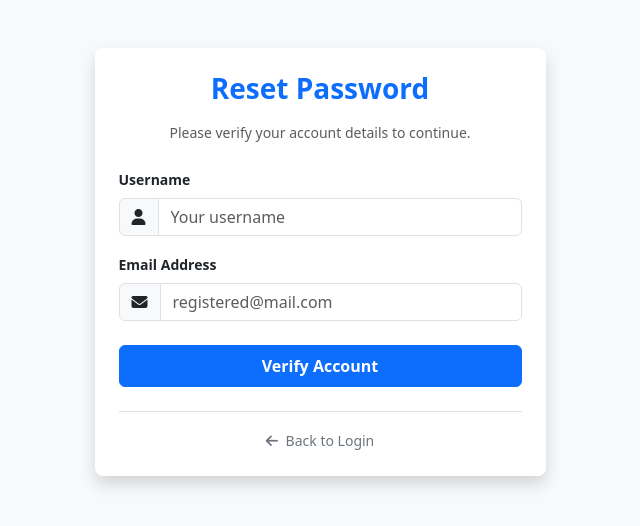
After one commit to Aayushkassey/Assignment, a Django app: page /accounts/forget-password/ in a window 1280 px wide. The commit adds this page. Shown: the top 526 px of the page, without its empty margins (320-960 px from the left). Run offline with Django 5.2, Linux system fonts and the light colour scheme.

Commit message:
Forget Pass

```diff
--- a/proj/accounts/urls.py
+++ b/proj/accounts/urls.py
@@ -4,4 +4,5 @@ from . import views
 urlpatterns = [
     path('register/', views.register_view, name='register'),
     path('login/', views.login_view, name='login'),
+    path('forget-password/', views.forget_password_view, name='forget_password'),
 ]
--- a/proj/accounts/views.py
+++ b/proj/accounts/views.py
@@ -1,7 +1,14 @@
+from pyexpat.errors import messages
+
 from django.shortcuts import redirect, render
+
+from accounts.models import User
 from .form import StudentTeacherRegistrationForm
-from django.contrib.auth import login, authenticate
+from django.contrib.auth import get_user_model, login, authenticate
 from django.contrib.auth.forms import AuthenticationForm
+from django.contrib.auth.hashers import make_password
+
+User = get_user_model()
 
 def login_view(request):
     if request.method == "POST":
@@ -28,3 +35,46 @@ def register_view(request):
         form = StudentTeacherRegistrationForm()
 
     return render(request, 'registration/register.html', {'form': form})
+
+from django.contrib import messages # Ensure this is at the top
+
+User = get_user_model()
+
+
+def forget_password_view(request):
+    step = 1
+    # Retrieve data from POST to keep track of state
+    username = request.POST.get('username', '')
+    email = request.POST.get('email', '')
+
+    if request.method == "POST":
+        # STEP 1: Verify Identity
+        if 'verify_account' in request.POST:
+            user = User.objects.filter(username=username, email=email).first()
+            if user:
+                step = 2
+                messages.success(request, f"Identity verified for {username}. Enter your new password.")
+            else:
+                messages.error(request, "User not found with that combination of Username and Email.")
+
+        # STEP 2: Update Password
+        elif 'reset_password' in request.POST:
+            new_password = request.POST.get('password')
+            confirm_password = request.POST.get('confirm_password')
+
+            if new_password == confirm_password:
+                # We filter again by username to be absolutely sure
+                user = User.objects.get(username=username)
+                user.password = make_password(new_password)
+                user.save()
+                messages.success(request, "Password updated! Please login with your new credentials.")
+                return redirect('login')
+            else:
+                messages.error(request, "Passwords do not match.")
+                step = 2
+
+    return render(request, 'registration/forget_password.html', {
+        'step': step,
+        'username': username,
+        'email': email
+    })
--- /dev/null
+++ b/proj/templates/registration/forget_password.html
@@ -0,0 +1,90 @@
+<!doctype html>
+<html lang="en">
+<head>
+    <title>LabPortal | Reset Password</title>
+    <meta charset="utf-8">
+    <meta name="viewport" content="width=device-width, initial-scale=1, shrink-to-fit=no">
+    <link href="https://cdn.jsdelivr.net/npm/bootstrap@5.3.2/dist/css/bootstrap.min.css" rel="stylesheet">
+    <link rel="stylesheet" href="https://cdnjs.cloudflare.com/ajax/libs/font-awesome/6.4.2/css/all.min.css">
+</head>
+<body class="bg-light">
+    <div class="container mt-5">
+        <div class="row justify-content-center">
+            <div class="col-md-5">
+                <div class="card shadow border-0 rounded-3">
+                    <div class="card-body p-4">
+                        <h3 class="text-center fw-bold text-primary mb-3">Reset Password</h3>
+
+                        <p class="text-muted text-center small mb-4">
+                            {% if step == 1 %}
+                                Please verify your account details to continue.
+                            {% else %}
+                                Identity verified. Please set your new password.
+                            {% endif %}
+                        </p>
+
+                        {% if messages %}
+                            {% for message in messages %}
+                                <div class="alert alert-{{ message.tags }} alert-dismissible fade show small" role="alert">
+                                    {{ message }}
+                                    <button type="button" class="btn-close" data-bs-dismiss="alert" aria-label="Close"></button>
+                                </div>
+                            {% endfor %}
+                        {% endif %}
+
+                        <form method="POST">
+                            {% csrf_token %}
+
+                            <input type="hidden" name="username" value="{{ username }}">
+                            <input type="hidden" name="email" value="{{ email }}">
+
+                            {% if step == 1 %}
+                                <div class="mb-3">
+                                    <label class="form-label fw-bold small">Username</label>
+                                    <div class="input-group">
+                                        <span class="input-group-text"><i class="fas fa-user"></i></span>
+                                        <input type="text" name="username" class="form-control" placeholder="Your username" value="{{ username }}" required>
+                                    </div>
+                                </div>
+                                <div class="mb-3">
+                                    <label class="form-label fw-bold small">Email Address</label>
+                                    <div class="input-group">
+                                        <span class="input-group-text"><i class="fas fa-envelope"></i></span>
+                                        <input type="email" name="email" class="form-control" placeholder="registered@mail.com" value="{{ email }}" required>
+                                    </div>
+                                </div>
+                                <button type="submit" name="verify_account" class="btn btn-primary w-100 fw-bold py-2 mt-2">Verify Account</button>
+
+                            {% else %}
+                                <div class="mb-3">
+                                    <label class="form-label fw-bold small">New Password</label>
+                                    <div class="input-group">
+                                        <span class="input-group-text"><i class="fas fa-lock"></i></span>
+                                        <input type="password" name="password" class="form-control" placeholder="••••••••" required autofocus>
+                                    </div>
+                                </div>
+                                <div class="mb-3">
+                                    <label class="form-label fw-bold small">Confirm Password</label>
+                                    <div class="input-group">
+                                        <span class="input-group-text"><i class="fas fa-check-double"></i></span>
+                                        <input type="password" name="confirm_password" class="form-control" placeholder="••••••••" required>
+                                    </div>
+                                </div>
+                                <button type="submit" name="reset_password" class="btn btn-success w-100 fw-bold py-2 mt-2">Update Password</button>
+                            {% endif %}
+                        </form>
+
+                        <div class="text-center mt-4 border-top pt-3">
+                            <a href="{% url 'login' %}" class="text-decoration-none small text-secondary">
+                                <i class="fas fa-arrow-left me-1"></i> Back to Login
+                            </a>
+                        </div>
+                    </div>
+                </div>
+            </div>
+        </div>
+    </div>
+
+    <script src="https://cdn.jsdelivr.net/npm/bootstrap@5.3.2/dist/js/bootstrap.bundle.min.js"></script>
+</body>
+</html>
--- a/proj/templates/registration/login.html
+++ b/proj/templates/registration/login.html
@@ -29,6 +29,8 @@
                             <input type="password" name="password" class="form-control" required>
                         </div>
                         <button type="submit" class="btn btn-primary w-100 py-2 shadow-sm">Sign In</button>
+                        <div class="mt-3 text-center">
+                            <a href="{% url 'forget_password' %}" class="text-decoration-none">Forgot password?</a>
                     </form>
                     <div class="mt-4 text-center">
                         <p class="mb-0">New here? <a href="{% url 'register' %}" class="text-decoration-none">Create an account</a></p>
```
